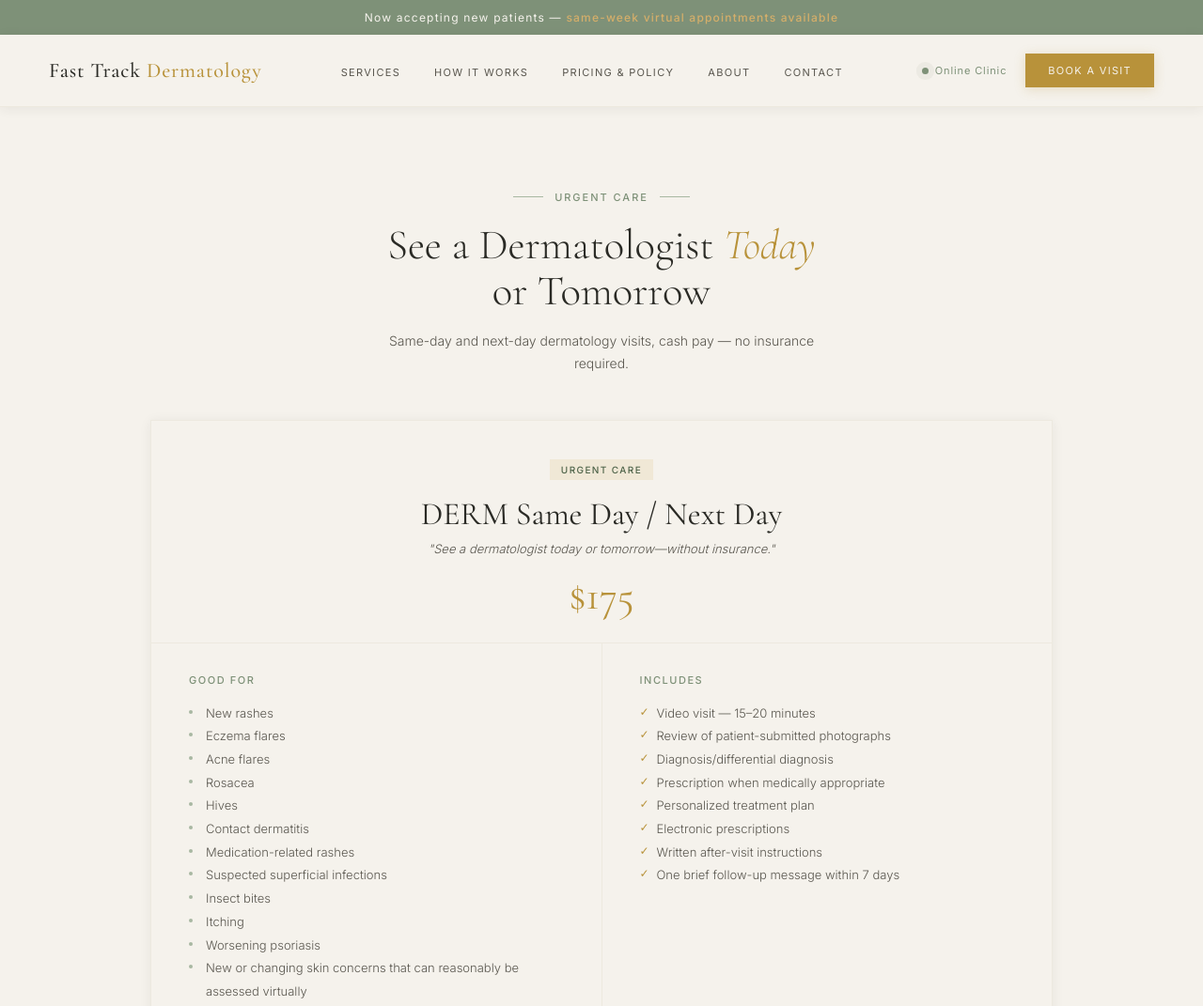
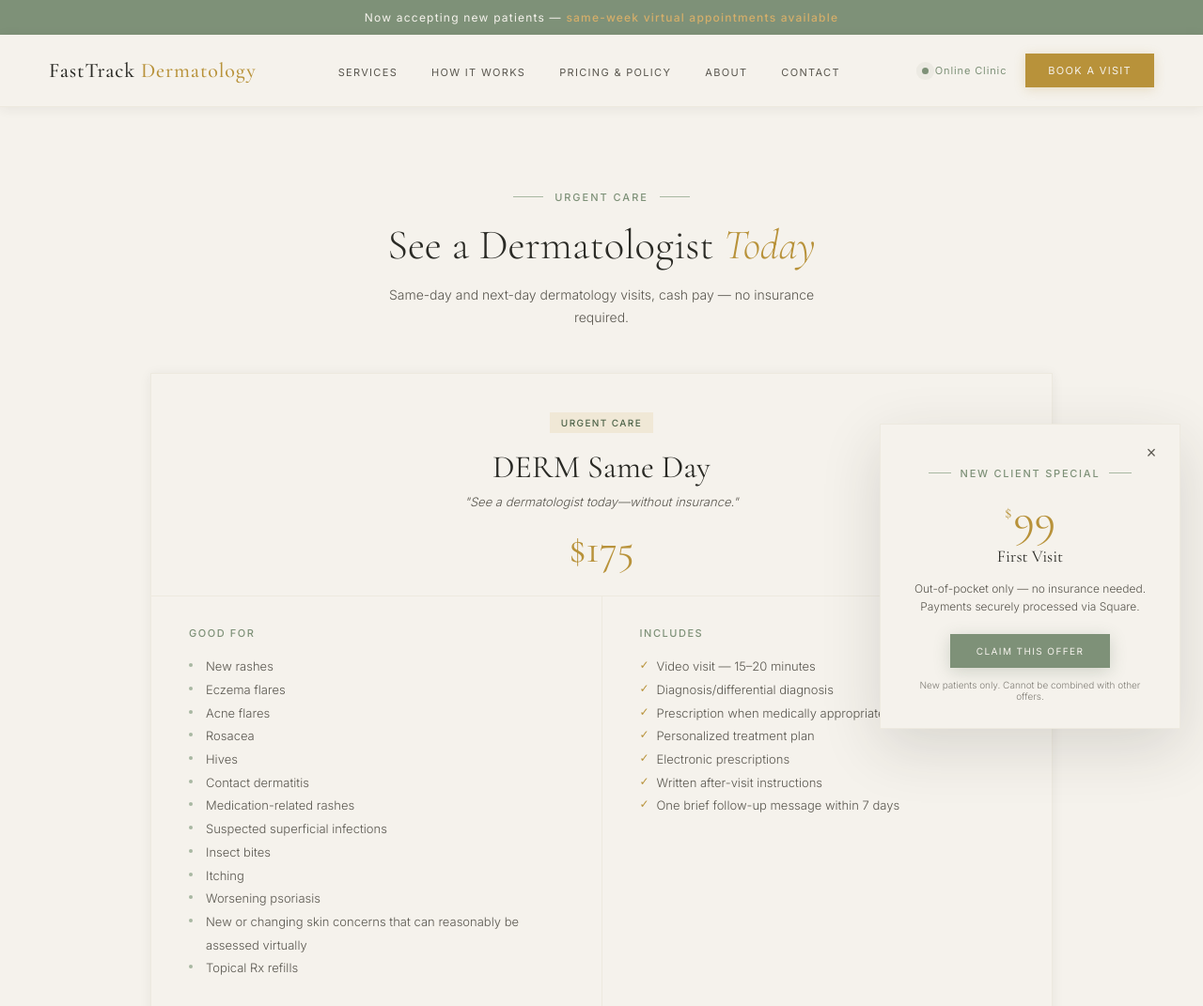
Before and after one commit to mbhaller19/FastTrackDerm, a plain HTML site: page index.html in a window 1280 px wide. Shown: the top 1071 px of the page at 94% size. Drawn offline with nearby package versions, Linux system fonts and the light colour scheme.

Commit message:
Rebrand to FastTrack, add promo popup, and refine copy/photo
Merge "Fast Track" to one word site-wide, consolidate CharmHealth/
Doximity references to Athena Health, add a New Client Special corner
popup, trim urgent-care copy, update About credentials and contact
details, and further refine the provider headshot background.

```diff
--- a/index.html
+++ b/index.html
@@ -3,7 +3,7 @@
 <head>
   <meta charset="UTF-8" />
   <meta name="viewport" content="width=device-width, initial-scale=1.0" />
-  <title>Fast Track Dermatology</title>
+  <title>FastTrack Dermatology</title>
   <link href="https://fonts.googleapis.com/css2?family=Cormorant+Garamond:ital,wght@0,300;0,400;0,500;1,300;1,400&family=Inter:wght@300;400;500&display=swap" rel="stylesheet" />
   <style>
     *, *::before, *::after {
@@ -143,53 +143,6 @@
     .nav-cta:hover {
       background: var(--gold-light);
       box-shadow: 0 4px 20px rgba(184,146,58,0.35);
-    }
-
-    /* ── TRUST BAR ── */
-    .trust-bar {
-      background: var(--offwhite);
-      border-bottom: 1px solid var(--cream);
-      display: flex;
-      justify-content: center;
-      gap: 0;
-      padding: 0 48px;
-      flex-wrap: wrap;
-    }
-
-    .trust-item {
-      text-align: center;
-      padding: 32px 48px;
-      position: relative;
-      flex: 1;
-      max-width: 200px;
-    }
-
-    .trust-item:not(:last-child)::after {
-      content: '';
-      position: absolute;
-      right: 0;
-      top: 50%;
-      transform: translateY(-50%);
-      height: 32px;
-      width: 1px;
-      background: var(--cream);
-    }
-
-    .trust-number {
-      font-family: 'Cormorant Garamond', serif;
-      font-size: 32px;
-      font-weight: 400;
-      color: var(--gold);
-      line-height: 1;
-      margin-bottom: 6px;
-    }
-
-    .trust-label {
-      font-size: 10px;
-      letter-spacing: 0.14em;
-      text-transform: uppercase;
-      color: var(--text-mid);
-      font-weight: 400;
     }
 
     /* ── URGENT CARE SECTION ── */
@@ -406,17 +359,142 @@
       border-color: var(--gold-light);
     }
 
+    /* ── NEW CLIENT POPUP (corner toast) ── */
+    .promo-overlay {
+      position: fixed;
+      bottom: 24px;
+      right: 24px;
+      z-index: 1000;
+      pointer-events: none;
+    }
+
+    .promo-card {
+      position: relative;
+      background: var(--offwhite);
+      max-width: 320px;
+      width: 100%;
+      padding: 36px 28px 28px;
+      text-align: center;
+      box-shadow: var(--shadow-lg);
+      border: 1px solid var(--cream);
+      opacity: 0;
+      transform: translateY(16px) scale(0.98);
+      transition: opacity 0.3s ease, transform 0.3s ease;
+      pointer-events: none;
+    }
+
+    .promo-overlay.is-visible .promo-card {
+      opacity: 1;
+      transform: translateY(0) scale(1);
+      pointer-events: auto;
+    }
+
+    .promo-close {
+      position: absolute;
+      top: 16px;
+      right: 16px;
+      width: 28px;
+      height: 28px;
+      border: none;
+      background: none;
+      cursor: pointer;
+      color: var(--text-mid);
+      font-size: 18px;
+      line-height: 1;
+      transition: color 0.2s;
+    }
+
+    .promo-close:hover { color: var(--gold); }
+
+    .promo-eyebrow {
+      display: inline-flex;
+      align-items: center;
+      gap: 10px;
+      font-size: 11px;
+      letter-spacing: 0.16em;
+      text-transform: uppercase;
+      color: var(--sage);
+      font-weight: 500;
+      margin-bottom: 18px;
+    }
+
+    .promo-eyebrow::before, .promo-eyebrow::after {
+      content: '';
+      width: 24px;
+      height: 1px;
+      background: var(--sage-light);
+    }
+
+    .promo-price {
+      font-family: 'Cormorant Garamond', serif;
+      font-size: 48px;
+      font-weight: 400;
+      color: var(--gold);
+      line-height: 1;
+      margin-bottom: 4px;
+    }
+
+    .promo-price span {
+      font-size: 18px;
+      vertical-align: super;
+      margin-right: 2px;
+    }
+
+    .promo-subtitle {
+      font-family: 'Cormorant Garamond', serif;
+      font-size: 18px;
+      font-weight: 400;
+      color: var(--text-dark);
+      margin-bottom: 14px;
+    }
+
+    .promo-detail {
+      font-size: 12px;
+      color: var(--text-mid);
+      font-weight: 300;
+      line-height: 1.6;
+      margin-bottom: 20px;
+    }
+
+    .promo-btn {
+      display: inline-block;
+      background: var(--sage);
+      color: var(--offwhite);
+      padding: 12px 28px;
+      font-size: 10px;
+      letter-spacing: 0.14em;
+      text-transform: uppercase;
+      font-family: 'Inter', sans-serif;
+      font-weight: 400;
+      text-decoration: none;
+      transition: background 0.2s, box-shadow 0.2s;
+      box-shadow: 0 4px 18px rgba(78,99,73,0.22);
+      margin-bottom: 12px;
+    }
+
+    .promo-btn:hover {
+      background: var(--sage-dark);
+      box-shadow: 0 6px 24px rgba(78,99,73,0.32);
+    }
+
+    .promo-fine {
+      font-size: 10px;
+      color: var(--text-mid);
+      font-weight: 300;
+      opacity: 0.75;
+    }
+
     /* ── RESPONSIVE ── */
     @media (max-width: 768px) {
       nav { padding: 16px 24px; }
       .nav-links, .nav-online-badge { display: none; }
 
-      .trust-bar { padding: 0 16px; }
-      .trust-item { padding: 24px 20px; max-width: none; }
-
       .urgent-section { padding: 56px 24px; }
       .urgent-card-body { grid-template-columns: 1fr; }
       .urgent-card-head, .urgent-col, .urgent-footnote { padding-left: 24px; padding-right: 24px; }
+
+      .promo-overlay { bottom: 16px; right: 16px; left: 16px; }
+      .promo-card { max-width: none; padding: 28px 24px 24px; }
     }
   </style>
 </head>
@@ -429,7 +507,7 @@
 
   <!-- NAV -->
   <nav>
-    <a href="#" class="nav-logo">Fast Track <span>Dermatology</span></a>
+    <a href="#" class="nav-logo">FastTrack <span>Dermatology</span></a>
     <ul class="nav-links">
       <li><a href="services.html">Services</a></li>
       <li><a href="how-it-works.html">How It Works</a></li>
@@ -439,7 +517,7 @@
     </ul>
     <div class="nav-right">
       <span class="nav-online-badge">Online Clinic</span>
-      <!-- ↓ UPDATE: replace # with your CharmHealth booking URL -->
+      <!-- ↓ UPDATE: replace # with your Athena Health booking URL -->
       <a href="#" class="nav-cta">Book a Visit</a>
     </div>
   </nav>
@@ -448,15 +526,15 @@
   <div class="urgent-section">
     <div class="section-header">
       <div class="eyebrow">Urgent Care</div>
-      <h2 class="section-heading">See a Dermatologist <em>Today</em><br>or Tomorrow</h2>
+      <h2 class="section-heading">See a Dermatologist <em>Today</em></h2>
       <p class="section-sub">Same-day and next-day dermatology visits, cash pay &mdash; no insurance required.</p>
     </div>
 
     <div class="urgent-card">
       <div class="urgent-card-head">
         <span class="urgent-badge">Urgent Care</span>
-        <h3 class="urgent-title">DERM Same Day / Next Day</h3>
-        <p class="urgent-tagline">"See a dermatologist today or tomorrow&mdash;without insurance."</p>
+        <h3 class="urgent-title">DERM Same Day</h3>
+        <p class="urgent-tagline">"See a dermatologist today&mdash;without insurance."</p>
         <div class="urgent-price">$175</div>
       </div>
       <div class="urgent-card-body">
@@ -475,13 +553,13 @@
             <li>Itching</li>
             <li>Worsening psoriasis</li>
             <li>New or changing skin concerns that can reasonably be assessed virtually</li>
+            <li>Topical Rx refills</li>
           </ul>
         </div>
         <div class="urgent-col">
           <p class="urgent-col-label">Includes</p>
           <ul class="urgent-list check">
             <li>Video visit &mdash; 15&ndash;20 minutes</li>
-            <li>Review of patient-submitted photographs</li>
             <li>Diagnosis/differential diagnosis</li>
             <li>Prescription when medically appropriate</li>
             <li>Personalized treatment plan</li>
@@ -491,35 +569,46 @@
           </ul>
         </div>
       </div>
-      <p class="urgent-footnote">Fee does not include: medications, laboratory testing, procedures, biopsies, or in-person services.</p>
+      <p class="urgent-footnote">Fee does not include other costs outside of telemedicine.</p>
     </div>
 
     <div class="urgent-cta">
-      <!-- ↓ UPDATE: replace # with your CharmHealth booking URL -->
+      <!-- ↓ UPDATE: replace # with your Athena Health booking URL -->
       <a href="#" class="hero-book-btn">Book Now &mdash; $175</a>
       <a href="pricing.html">View Full Pricing &amp; Policies &rarr;</a>
     </div>
   </div>
 
-  <!-- TRUST BAR -->
-  <div class="trust-bar">
-    <div class="trust-item">
-      <div class="trust-number">48h</div>
-      <div class="trust-label">Avg. Appointment Wait</div>
-    </div>
-    <div class="trust-item">
-      <div class="trust-number">15+</div>
-      <div class="trust-label">Years Experience</div>
-    </div>
-    <div class="trust-item">
-      <div class="trust-number">5,000+</div>
-      <div class="trust-label">Patients Treated</div>
-    </div>
-    <div class="trust-item">
-      <div class="trust-number">100%</div>
-      <div class="trust-label">Board Certified</div>
+  <!-- NEW CLIENT SPECIAL POPUP -->
+  <div class="promo-overlay" id="promoOverlay">
+    <div class="promo-card">
+      <button class="promo-close" id="promoClose" aria-label="Close">&times;</button>
+      <p class="promo-eyebrow">New Client Special</p>
+      <div class="promo-price"><span>$</span>99</div>
+      <p class="promo-subtitle">First Visit</p>
+      <p class="promo-detail">Out-of-pocket only &mdash; no insurance needed. Payments securely processed via Square.</p>
+      <!-- ↓ UPDATE: replace # with your Athena Health booking URL -->
+      <a href="#" class="promo-btn">Claim This Offer</a>
+      <p class="promo-fine">New patients only. Cannot be combined with other offers.</p>
     </div>
   </div>
 
+  <script>
+    (function () {
+      var overlay = document.getElementById('promoOverlay');
+      var closeBtn = document.getElementById('promoClose');
+
+      setTimeout(function () {
+        overlay.classList.add('is-visible');
+      }, 900);
+
+      function dismiss() {
+        overlay.classList.remove('is-visible');
+      }
+
+      closeBtn.addEventListener('click', dismiss);
+    })();
+  </script>
+
 </body>
 </html>
```
Also changed, not shown: about.html (+13 -6 lines), cancellation-policy.html (+5 -5 lines), contact.html (+8 -23 lines), hero.html (+3 -3 lines), how-it-works.html (+14 -33 lines), patient-login.html (+2 -2 lines), pricing.html (+9 -9 lines), services.html (+3 -3 lines), images/courtney-haller.jpg.
